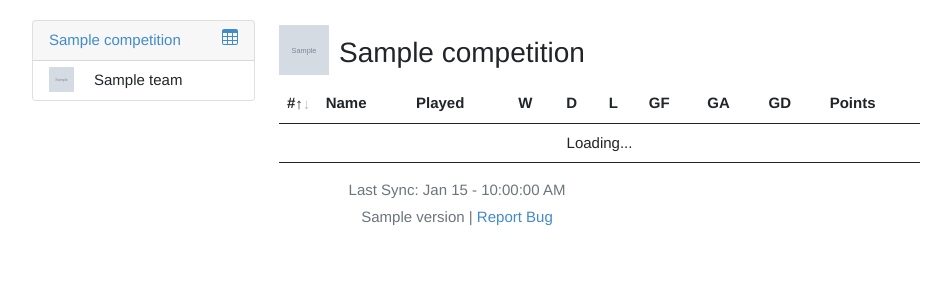
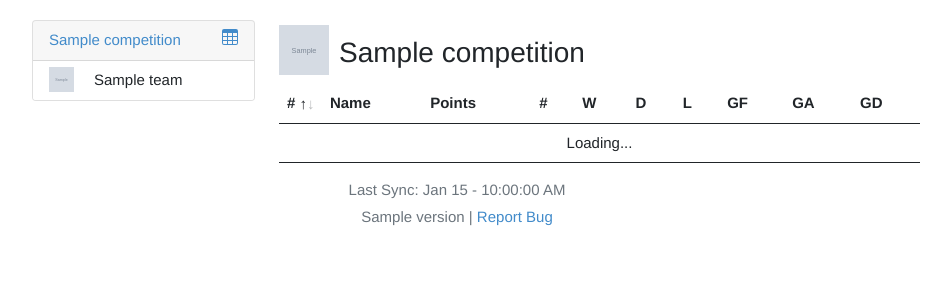
Before and after one commit to pwnbus/footyhints, a Django app: template web/templates/table.html in a window 1280 px wide. Shown: the top 300 px of the page, without its empty margins (183-1134 px from the left). Run offline with Django 3.2, Linux system fonts and the light colour scheme; tables that the repository leaves empty hold one stand-in row (values such as "Sample post"); the template is opened without the code that fills it: values that come from a table or form of the project are taken from there, most other values are stand-ins (such as "Sample title", 1, 10 or a date in 2020); grey boxes marked "Sample" are stand-in pictures; data that the repository does not hold is empty; parts of the project's set-up code (start-up, migrations or seed data) failed here and were passed over; some libraries are stand-ins or nearby versions.

Commit message:
Move points to beginning of table (#235)

```diff
--- a/web/templates/table.html
+++ b/web/templates/table.html
@@ -28,6 +28,7 @@
       "columns": [
         { data: 'place' },
         { data: 'logo' },
+        { data: 'points'},
         { data: 'played'},
         { data: 'wins'},
         { data: 'draws'},
@@ -35,7 +36,6 @@
         { data: 'goals_for'},
         { data: 'goals_against'},
         { data: 'goal_difference'},
-        { data: 'points'},
       ],
 
       "columnDefs": [
@@ -78,14 +78,14 @@
     <tr>
       <th title="Place">#</th>
       <th title="Name">Name</th>
-      <th title="# of games played">Played</th>
+      <th title="Points">Points</th>
+      <th title="# of games played">#</th>
       <th title="# of Wins">W</th>
       <th title="# of Draws">D</th>
       <th title="# of Loses">L</th>
       <th title="Goals For">GF</th>
       <th title="Goals Against">GA</th>
       <th title="Goal Difference">GD</th>
-      <th title="Points">Points</th>
     </tr>
   <thead/>
 </table>
```
